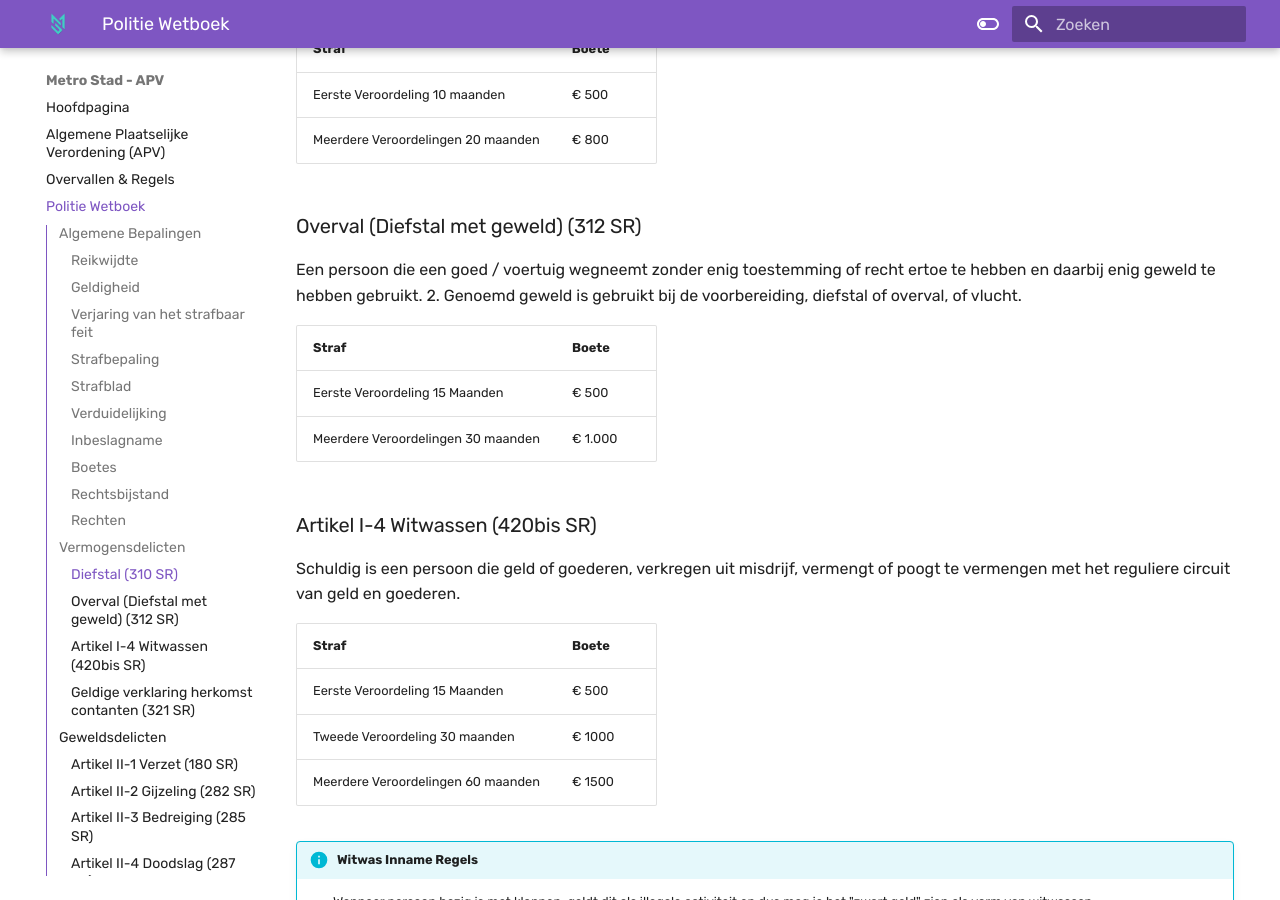
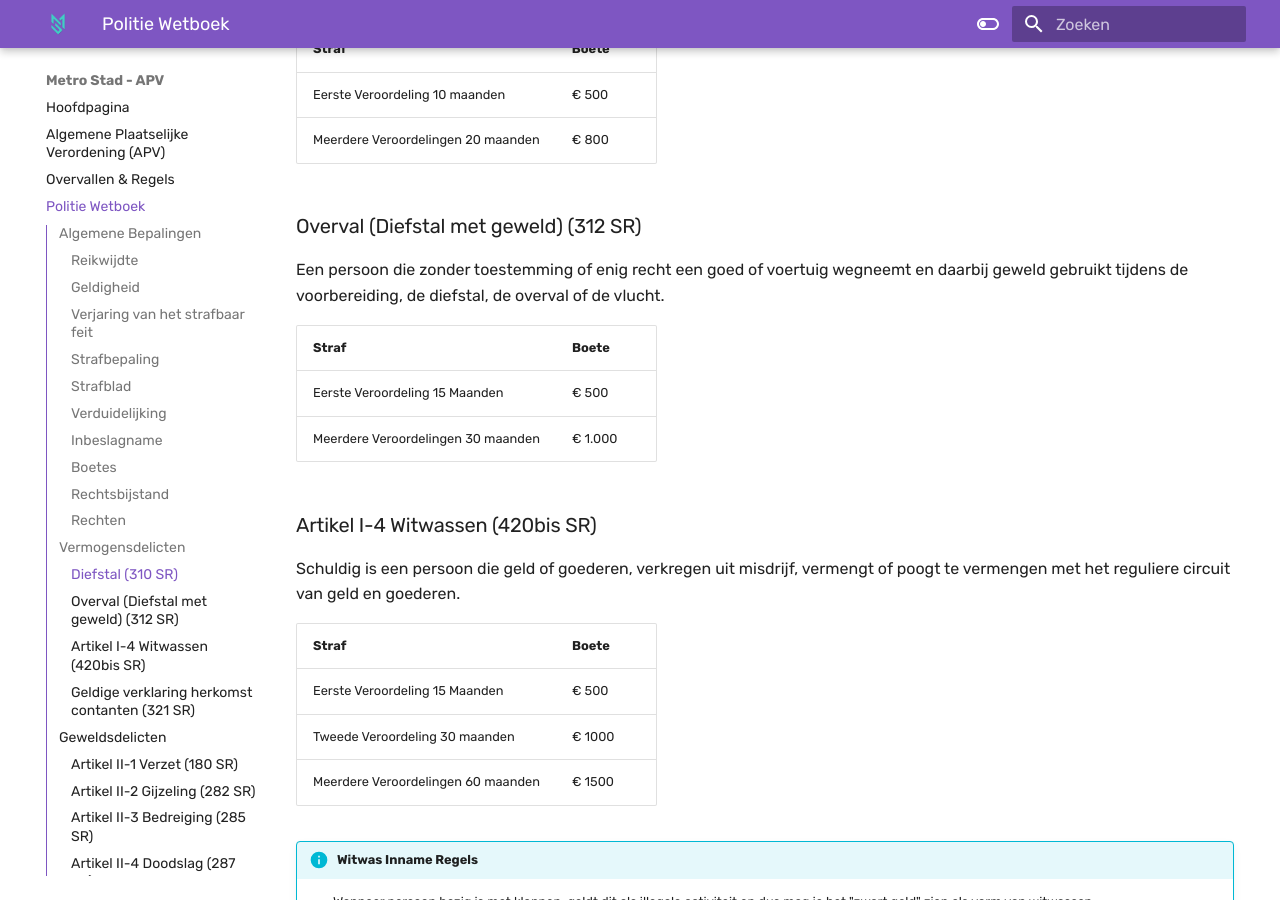
Before and after one commit to exqlusive/metrostad-apv, an MkDocs documentation site: the page built from docs/politie_wetboek.md, in a window 1280 px wide and 900 px high, scrolled down 3477 px. Built offline with MkDocs 1.6.1 and Material for MkDocs 9.7.7, drawn with Linux system fonts in a browser that asks for light colours; some of the changed text lies outside the part shown.

Commit message:
Updated APV

```diff
--- a/docs/politie_wetboek.md
+++ b/docs/politie_wetboek.md
@@ -96,7 +96,7 @@ Een persoon die een goed / voertuig wegneemt zonder enig toestemming of recht er
 | Meerdere Veroordelingen	20 maanden | € 800 |
 
 ### Overval (Diefstal met geweld) (312 SR)
-Een persoon die een goed / voertuig wegneemt zonder enig toestemming of recht ertoe te hebben en daarbij enig geweld te hebben gebruikt. 2. Genoemd geweld is gebruikt bij de voorbereiding, diefstal of overval, of vlucht.
+Een persoon die zonder toestemming of enig recht een goed of voertuig wegneemt en daarbij geweld gebruikt tijdens de voorbereiding, de diefstal, de overval of de vlucht.
 
 | Straf                           | Boete   |
 |:-----------------------------------|:--------|
@@ -397,6 +397,7 @@ Schuldig is een persoon die geld of goederen, verkregen uit misdrijf, vermengt o
 - Een agent is niet verplicht tot het geven van 3 vorderingen, bij de 2e kan de agent al sanctioneren.
 - Schuldig is een persoon die bij vordering van een ambtenaar in functie valse gegevens opgeeft,
 - Schuldig is een persoon die geen gehoor geeft aan een vordering tot inzage van het identiteitsbewijs.
+- Schuldig is een persoon die geen gehoor geeft aan een vordering tot inzage van de vispas (€ 1.000).
 
 | Straf                              | Boete |
 |:-----------------------------------|:------|
```
